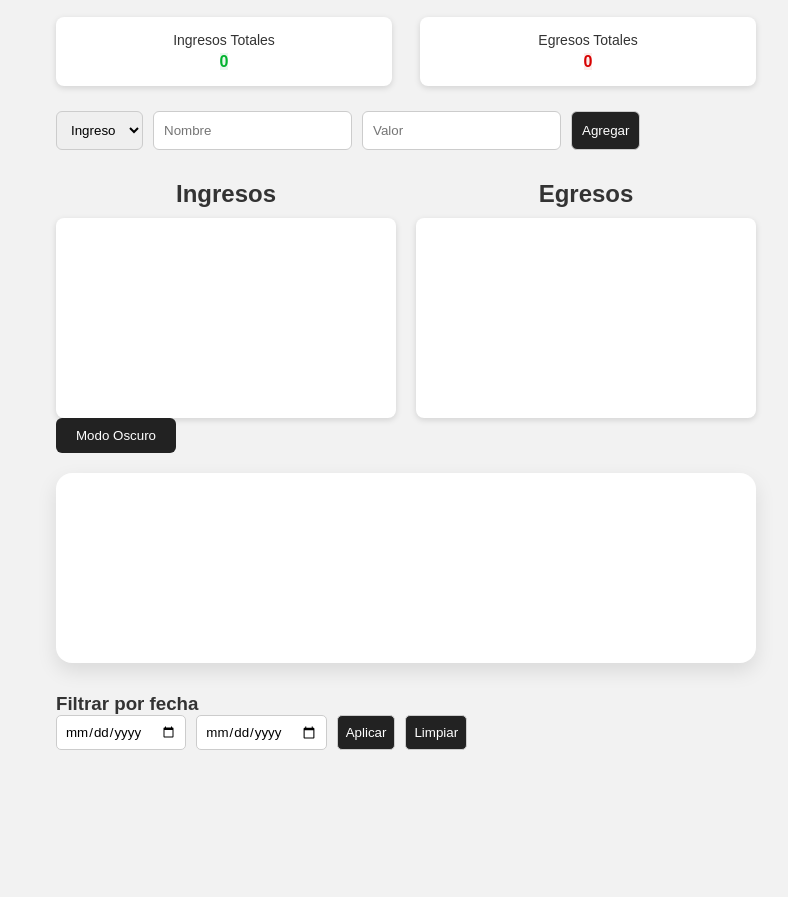
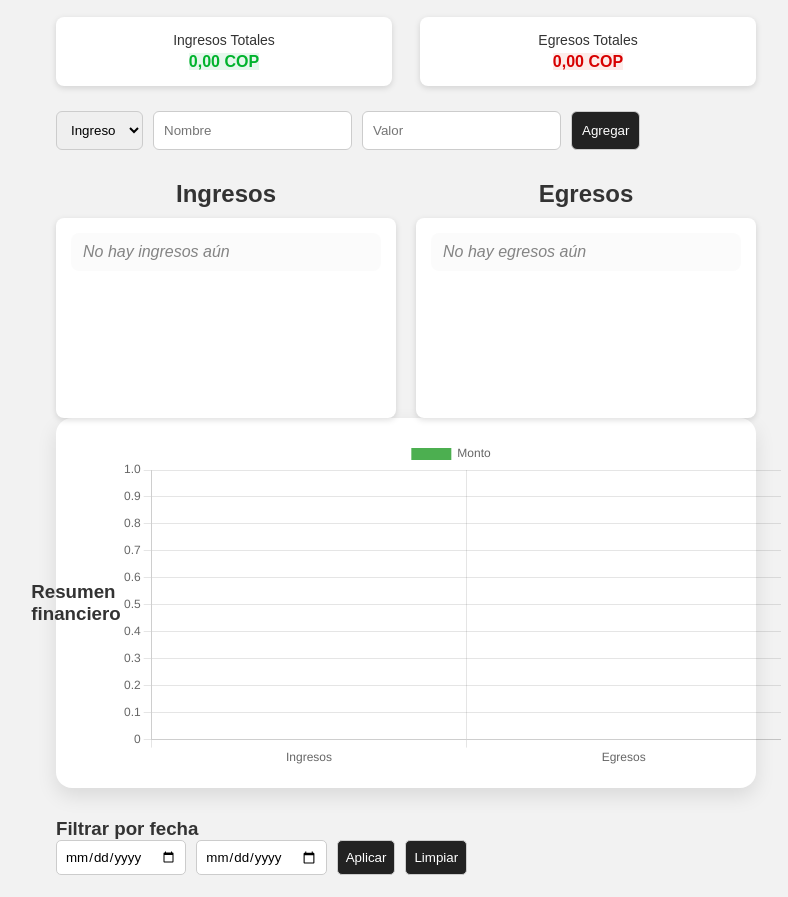
Before and after one commit to cpechenedelgado-commits/presupuesto, a plain HTML site: page index.html in a window 1280 px wide. Shown: the part 150-1047 px from the top of the page, without its empty margins (234-1022 px from the left). Before the commit the page ends 945 px from the top, so only its background shows below. Drawn offline with nearby package versions, Linux system fonts and the light colour scheme.

Commit message:
Add favicon and update chart title in index.html
Added a favicon and updated the chart title.

```diff
--- a/index.html
+++ b/index.html
@@ -6,10 +6,10 @@
   <title>Presupuesto</title>
   <link rel="stylesheet" href="css/estilos.css">
   <link href="https://fonts.googleapis.com/css2?family=Inter:wght@400;600;700&display=swap" rel="stylesheet">
+  <link rel="icon" href="data:,">
+</head>
 
-</head>
 <body>
-
   <div class="container">
 
     <!-- Presupuesto disponible -->
@@ -34,34 +34,30 @@
         <option value="ingreso">Ingreso</option>
         <option value="egreso">Egreso</option>
       </select>
-
       <input type="text" id="nombre" placeholder="Nombre" required>
       <input type="number" id="valor" placeholder="Valor" required>
-
       <button type="submit">Agregar</button>
     </form>
 
-        <!-- Listado -->
+    <!-- Listas -->
     <div class="listas">
-
       <div class="columna">
         <h2>Ingresos</h2>
         <ul id="lista-ingresos" class="lista"></ul>
       </div>
-
       <div class="columna">
         <h2>Egresos</h2>
         <ul id="lista-egresos" class="lista"></ul>
       </div>
-
     </div>
 
-        <button id="modo-toggle" class="modo-btn">Modo Oscuro</button>
-
+    <!-- 👇 GRÁFICA (AQUÍ DEBE IR) -->
     <div class="grafico-box">
-            <canvas id="grafico"></canvas>
+      <h3 class="titulo-grafica">Resumen financiero</h3>
+      <canvas id="budgetChart"></canvas>
     </div>
 
+    <!-- Filtros -->
     <div class="filtros">
       <h3>Filtrar por fecha</h3>
       <div class="filtro-linea">
@@ -72,8 +68,14 @@
       </div>
     </div>
 
+    <button id="modo-toggle" class="modo-btn">Modo Oscuro</button>
+
   </div>
+
   <script src="https://cdn.jsdelivr.net/npm/chart.js"></script>
   <script type="module" src="js/app.js"></script>
 </body>
 </html>
+
+</body>
+</html>
```
Lines whose indentation alone changed are shown as unchanged.
